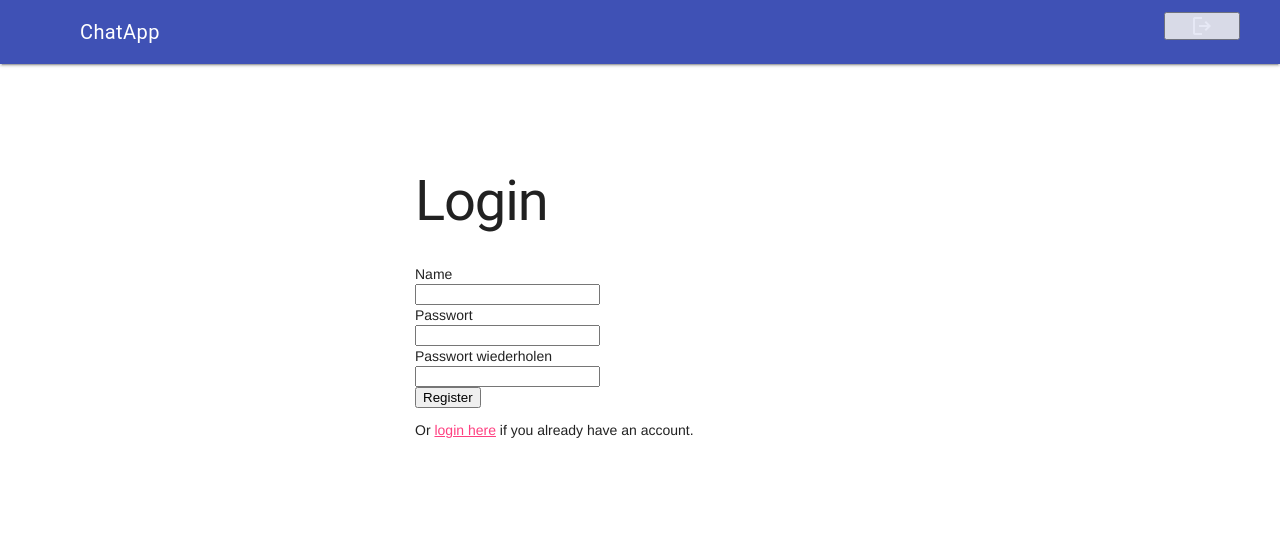
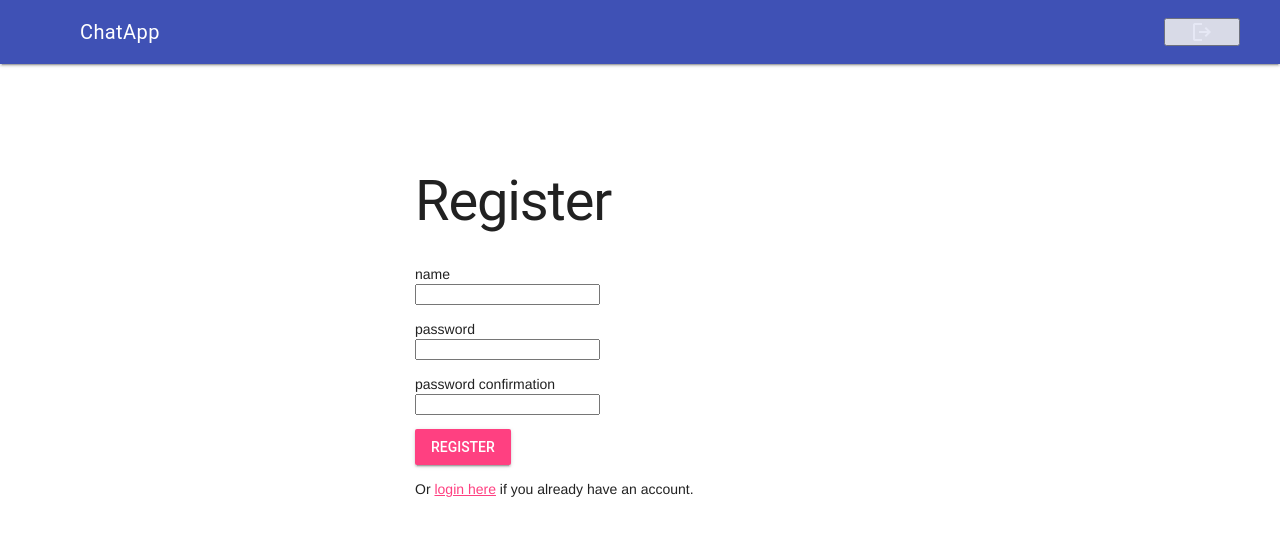
Before and after one commit to ViliaZ/django_chat_app, a Django app: page /register/ in a window 1280 px wide. Shown: the top 536 px of the page. Run offline with Django 4.2, Linux system fonts and the light colour scheme.

Commit message:
style(forms): adjust to theme style

```diff
--- a/django_chat/chat/templates/auth/register.html
+++ b/django_chat/chat/templates/auth/register.html
@@ -2,7 +2,7 @@
 {% block content %}
 
 
-<h1>Login</h1>
+<h1>Register</h1>
 
 {% if error_message %}
 <p class="error-msg">{{ error_message }}</p>
@@ -11,19 +11,19 @@
 <form action="/register/" method="POST">
     {% csrf_token %}
     <input type="hidden" name="redirect" value="{{ redirect }}">
-    <div class="flex_col">
-        <label for="name">Name</label>
+    <div class="flex_col margin-top">
+        <label for="name">name</label>
         <input name="username" type="text">
     </div>
-    <div class="flex_col">
-        <label for="password">Passwort</label>
+    <div class="flex_col margin-top">
+        <label for="password">password</label>
         <input name="passwordvalue1" type="password">
     </div>
-    <div class="flex_col">
-        <label for="password_confirm">Passwort wiederholen</label>
+    <div class="flex_col margin-top">
+        <label for="password_confirm">password confirmation</label>
         <input name="passwordvalue2" type="password">
     </div>
-    <button>Register</button>
+    <button type="submit" class="mdl-button mdl-js-button mdl-button--raised mdl-js-ripple-effect mdl-button--accent margin">Register</button>
 </form>
 
 <div>Or <a href="/login">login here</a> if you already have an account.
--- a/django_chat/static/css/style.css
+++ b/django_chat/static/css/style.css
@@ -1,3 +1,12 @@
+.margin{
+    margin-top: 1rem;
+    margin-bottom: 1rem;
+}
+
+.margin-top{
+    margin-top: 1rem;
+}
+
 .page-content {
     margin: 100px auto;
     max-width: 450px;
@@ -5,6 +14,15 @@
 
 .grey {
     color: rgba(0, 0, 0, 0.4);
+}
+
+.msg-form {
+    width: 100%;
+    display: flex;
+    gap: 16px;
+    justify-content: center;
+    align-items: center;
+    margin-bottom: 1rem;
 }
 
 .message {
@@ -27,8 +45,8 @@
     height: 60%;
 }
 
-.d-flex{
-    display: flex!important;
+.d-flex {
+    display: flex !important;
     gap: 0.7rem;
 }
 
@@ -41,14 +59,33 @@
 .center-icon {
     display: flex;
     align-items: center;
-    line-height:1.4;
-  }
+    line-height: 1.4;
+}
 
-.error-msg{
+.error-msg {
     color: red;
     font-style: italic;
 }
 
-form{
-    margin-bottom: 12px;
+.linkstyle-blank {
+    text-decoration: none;
+    color: unset;
 }
+
+button {
+    margin: 1rem 0rem;
+}
+
+button:hover {
+    cursor: pointer;
+}
+
+.btn-logout {
+    border: none;
+    width: 100%;
+    background-color: unset !important;
+}
+
+.btn-logout[with-hover]:hover {
+    background-color: #e0e0e0 !important;
+}
```
